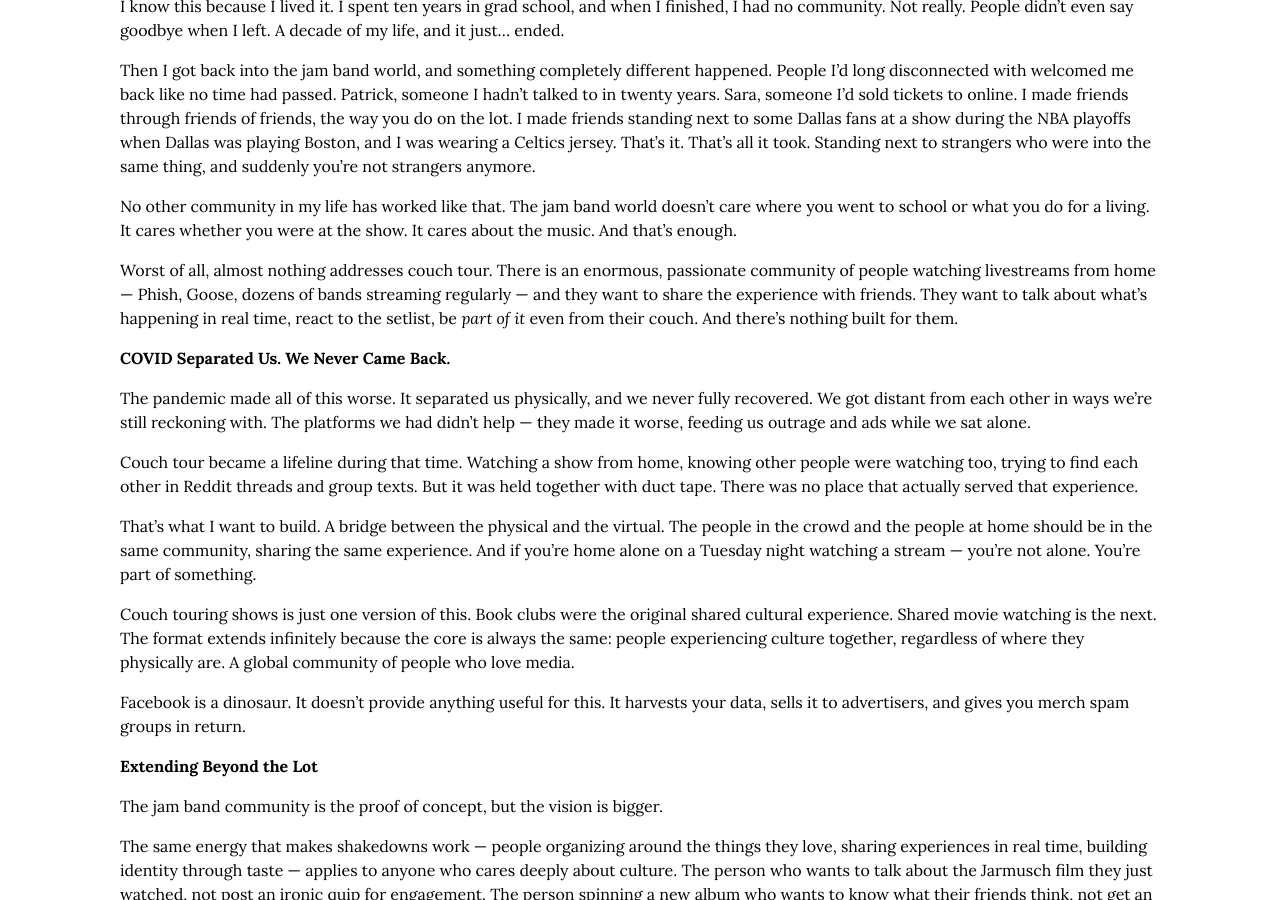
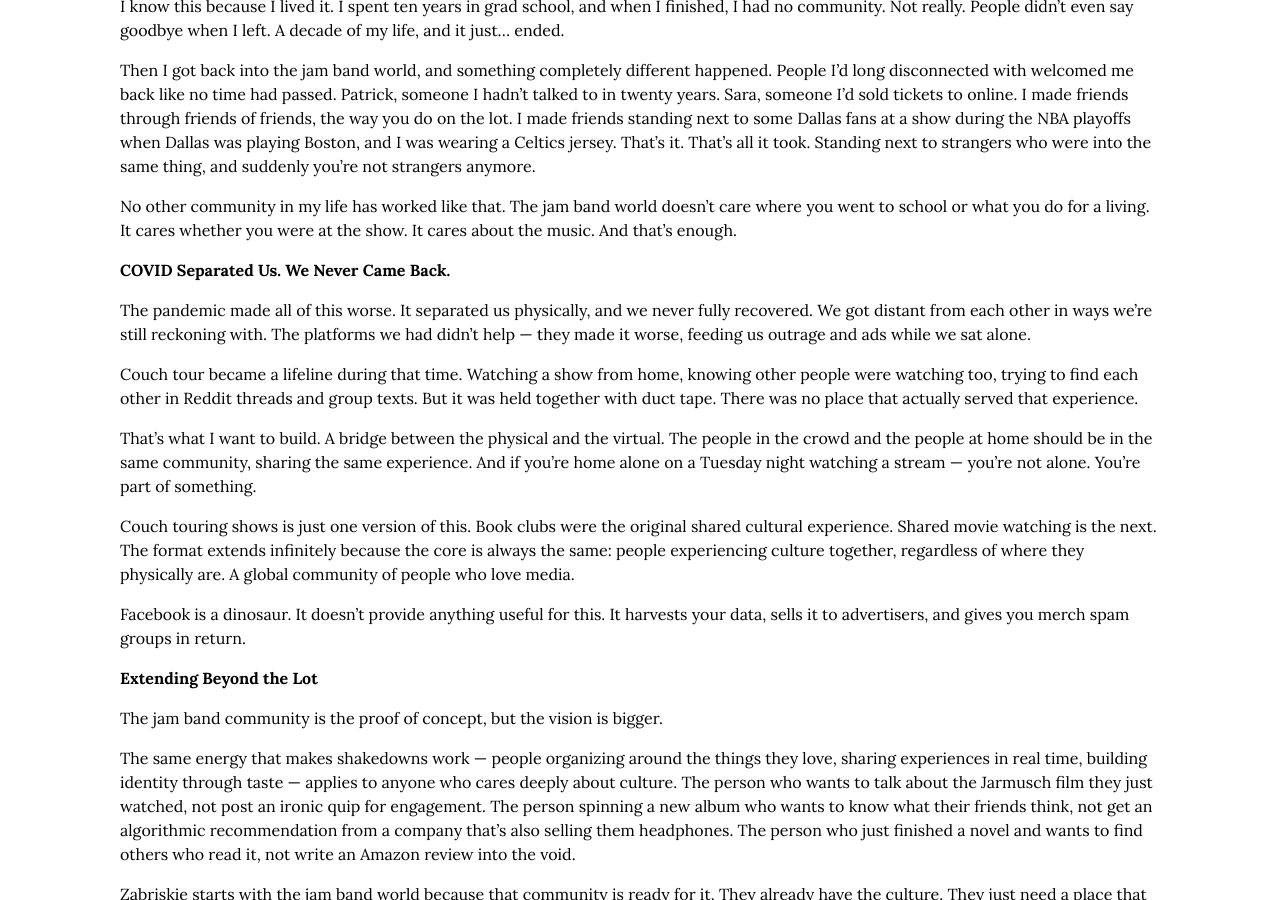
Before and after one commit to cmeiklejohn/cmeiklejohn.github.io, a Jekyll site: the page built from _posts/2026-03-08-why-im-building-zabriskie.markdown, in a window 1280 px wide and 900 px high, scrolled down 1174 px. Built offline with Jekyll 4.4.1, drawn with Linux system fonts in a browser that asks for light colours; some web fonts are replaced.

Commit message:
Remove misplaced couch tour paragraph from Proof It Works section
The paragraph interrupted the section's flow; couch tour is already
covered naturally in the COVID section.

Co-Authored-By: Claude Opus 4.6 <noreply@anthropic.com>

```diff
--- a/_posts/2026-03-08-why-im-building-zabriskie.markdown
+++ b/_posts/2026-03-08-why-im-building-zabriskie.markdown
@@ -42,8 +42,6 @@ I know this because I lived it. I spent ten years in grad school, and when I fin
 Then I got back into the jam band world, and something completely different happened. People I'd long disconnected with welcomed me back like no time had passed. Patrick, someone I hadn't talked to in twenty years. Sara, someone I'd sold tickets to online. I made friends through friends of friends, the way you do on the lot. I made friends standing next to some Dallas fans at a show during the NBA playoffs when Dallas was playing Boston, and I was wearing a Celtics jersey. That's it. That's all it took. Standing next to strangers who were into the same thing, and suddenly you're not strangers anymore.
 
 No other community in my life has worked like that. The jam band world doesn't care where you went to school or what you do for a living. It cares whether you were at the show. It cares about the music. And that's enough.
-
-Worst of all, almost nothing addresses couch tour. There is an enormous, passionate community of people watching livestreams from home — Phish, Goose, dozens of bands streaming regularly — and they want to share the experience with friends. They want to talk about what's happening in real time, react to the setlist, be *part of it* even from their couch. And there's nothing built for them.
 
 ## COVID Separated Us. We Never Came Back.
 
```
